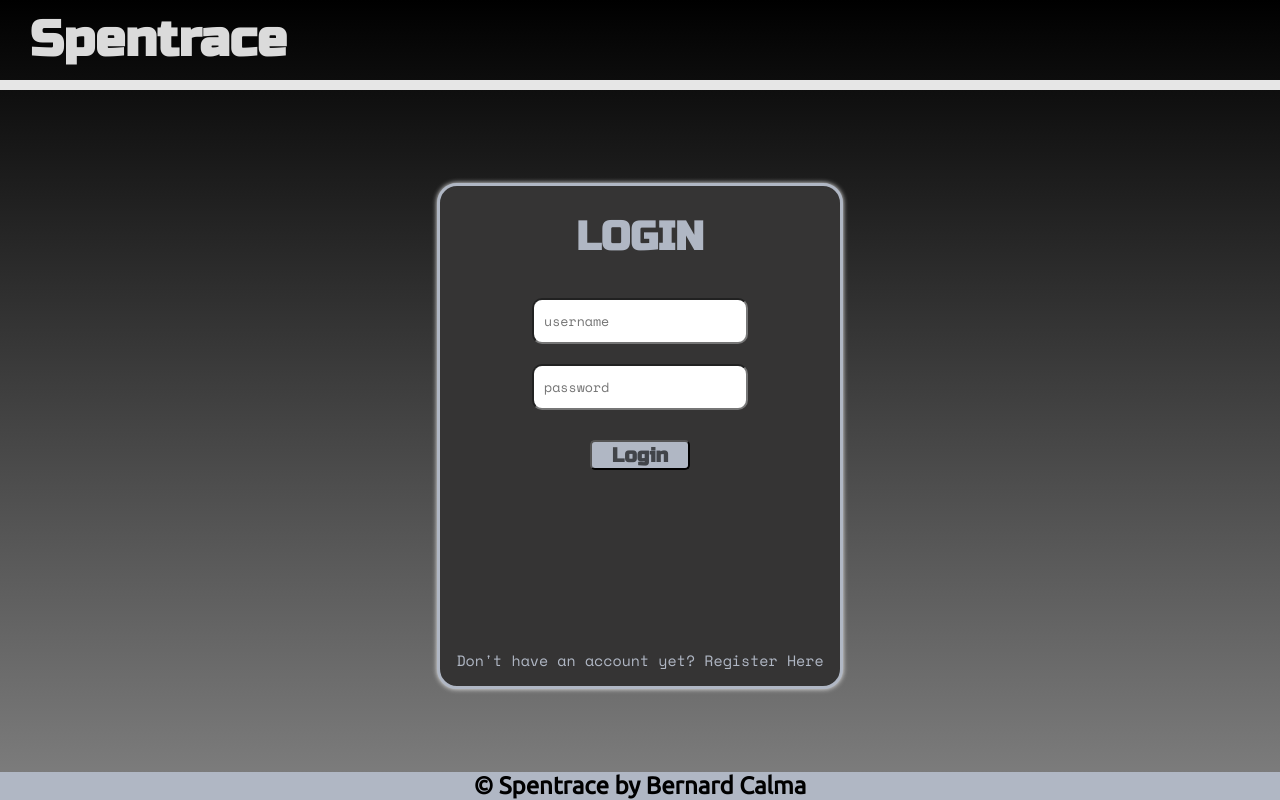
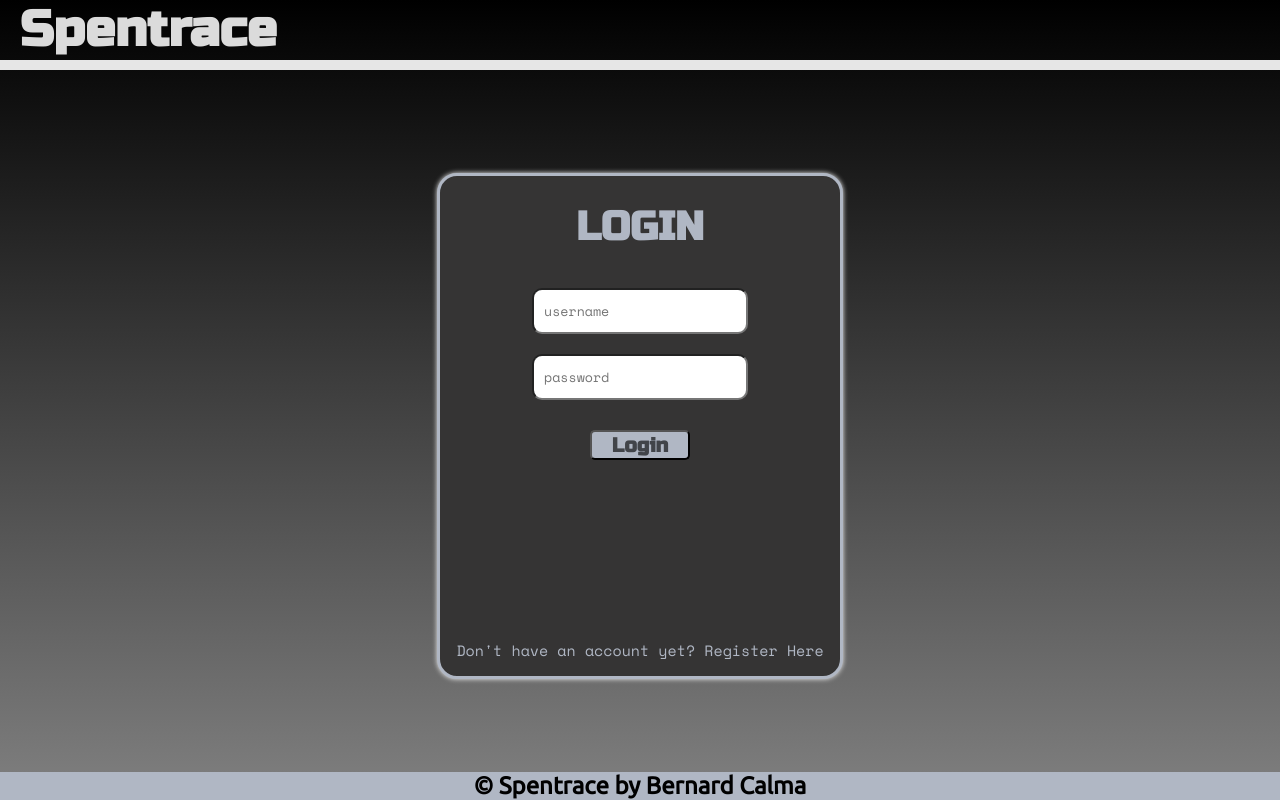
Before and after one commit to Bernard-Calma/spentrace-react, a React (Create React App) app: page / in a window 1280 px wide. Built offline with nearby package versions, Linux system fonts and the light colour scheme.

Commit message:
changed header back

```diff
--- a/src/container/header/header.css
+++ b/src/container/header/header.css
@@ -12,13 +12,12 @@
     width: 250px;
     font-size: 50px;
     color: #dbdbdb;
-    margin: 10px;
+    margin: 0;
 }
 
 @media screen and (max-width: 900px) {
     .header {
         padding: 0;
-        margin: 50px 0 10px;
     }
     .title{
         font-size: 25px;
```
